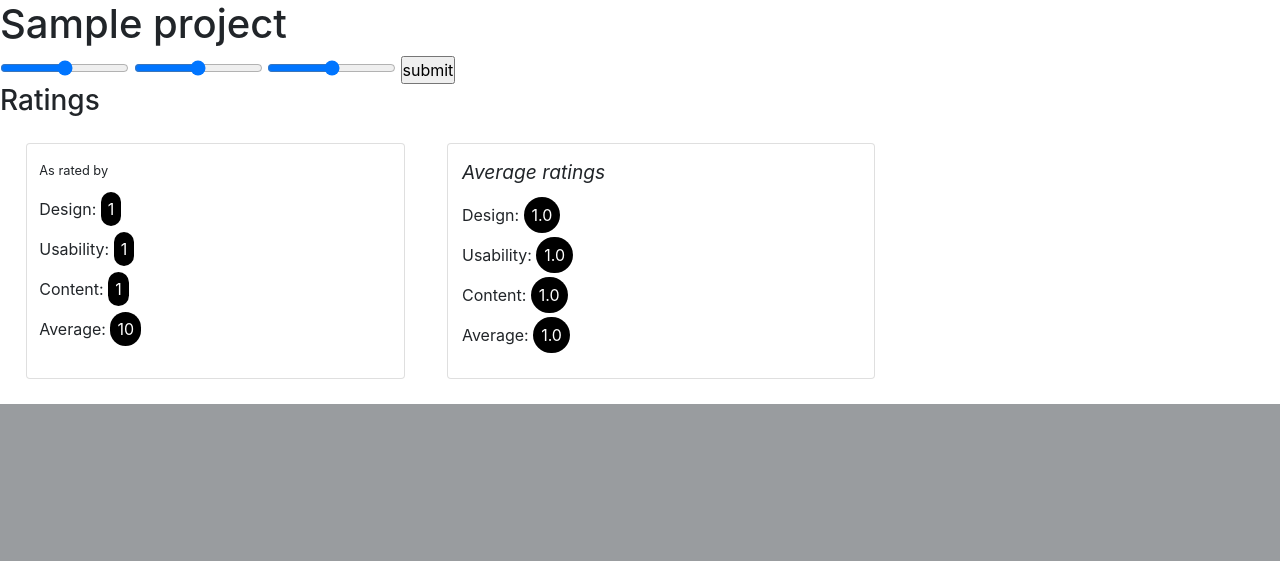
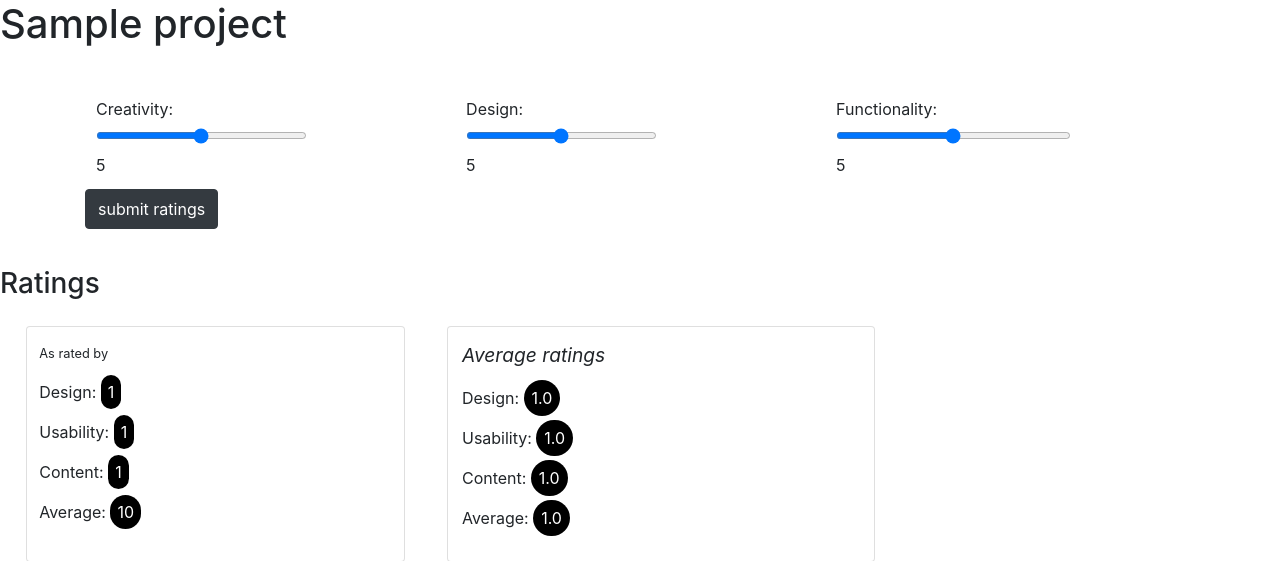
Before and after one commit to dancan-sandys/awwards, a Django app: page /project/single/1 in a window 1280 px wide. Shown: the part 616-1177 px from the top of the page. Before the commit the page ends 1020 px from the top, so only its background shows below. Run offline with Django 3.2, Linux system fonts and the light colour scheme; a user stored in the database is signed in; tables that the repository leaves empty hold one stand-in row (values such as "Sample post"); some libraries are stand-ins or nearby versions.

Commit message:
style the ratings form

```diff
--- a/awward/static/css/project.css
+++ b/awward/static/css/project.css
@@ -21,3 +21,40 @@
     border-radius: 24px;
     background-color: black;
 }
+
+.input{
+    width:90%;
+    margin: 1%;
+    position: relative;
+}
+
+.slider{
+    width: 100%;
+    height: 7px;
+    outline: none;
+    border-radius: 3px;
+
+}
+
+.slider ::-webkit-slider-thumb{
+    -webkit-appearance: none;
+    width: 48px;
+    cursor: pointer;
+    z-index: 3;
+    position: relative;
+}
+
+.form{
+    display: flex;
+    flex-direction: row;
+}
+
+form{
+    margin: 3%;
+}
+
+.btn{
+    text-align: center;
+    align-items: center;
+    height: 5vh;
+}
--- a/awward/templates/projects/one.html
+++ b/awward/templates/projects/one.html
@@ -11,13 +11,47 @@
 </div>
 <h1>{{project.Title}}</h1>
 
-<form action="" method="POST">
+<form action="" class="container" method="POST">
     {%csrf_token%}
-    <input type="range" name="creativity" id="">
-    <input type="range" name="design" id="">
-    <input type="range" name="functionality" id="">
+    <div class="form">
 
-    <input type="submit" value="submit">
+        <div class="input">
+            <label for="creativity">Creativity:
+                <input type="range" min="0" max="10" name="creativity" class="slider" id="creativity">
+            </label>
+            <div class="selector">
+                <div class="selectvalue" id="creativityvalue">
+
+                </div>
+            </div>
+
+        </div>
+
+        <div class="input">
+            <label for="Design">Design:
+                <input type="range" min="0" max="10" name="design" class="slider" id="design">
+            </label>
+            <div class="selector">
+                <div class="selectvalue" id="designvalue">
+
+                </div>
+            </div>
+
+        </div>
+
+        <div class="input">
+            <label for="functionality">Functionality:
+                <input type="range" min="0" max="10" name="functionality" class="slider" id="functionality">
+            </label>
+            <div class="selector">
+                <div class="selectvalue" id="functionalityvalue">
+
+                </div>
+            </div>
+        </div>
+    </div>
+
+    <input type="submit" class="btn btn-dark" value="submit ratings">
 
 </form>
 
@@ -30,19 +64,19 @@
     <div class="rating card">
         <p><small>As rated by <em>{{rating.Rater.name}}</em></small></p>
         <p>
-           Design: <span class="rate">{{rating.Design}}</span>
+            Design: <span class="rate">{{rating.Design}}</span>
         </p>
 
         <p>
-            Usability: <span class="rate" >{{rating.Usability}}</span>
+            Usability: <span class="rate">{{rating.Usability}}</span>
         </p>
 
         <p>
-            Content: <span class="rate" >{{rating.Content}}</span>
+            Content: <span class="rate">{{rating.Content}}</span>
         </p>
 
         <p>
-            Average: <span class="rate" >{{rating.Average}}</span>
+            Average: <span class="rate">{{rating.Average}}</span>
         </p>
 
     </div>
@@ -51,26 +85,56 @@
     <div class="rating card">
         <p> <big> <em> Average ratings</em></big></p>
         <p>
-           Design: <span class="rate">{{rates.0}}</span>
+            Design: <span class="rate">{{rates.0}}</span>
         </p>
 
         <p>
-            Usability: <span class="rate" >{{rates.1}}</span>
+            Usability: <span class="rate">{{rates.1}}</span>
         </p>
 
         <p>
-            Content: <span class="rate" >{{rates.2}}</span>
+            Content: <span class="rate">{{rates.2}}</span>
         </p>
 
         <p>
-            Average: <span class="rate" >{{rates.3}}</span>
+            Average: <span class="rate">{{rates.3}}</span>
         </p>
 
     </div>
 
 </div>
 
+{%block scripts%}
+<script>
+
+    var creativity = document.getElementById("creativity");
+    var creativityvalue = document.getElementById("creativityvalue");
+    creativityvalue.innerHTML = creativity.value
+
+    creativity.oninput = function () {
+        creativityvalue.innerHTML = this.value
+    }
+
+    var design = document.getElementById("design");
+    var designvalue = document.getElementById("designvalue");
+    designvalue.innerHTML = design.value
+    design.oninput = function () {
+        designvalue.innerHTML = this.value
+    }
+
+    var functionality = document.getElementById("functionality");
+    var functionalityvalue = document.getElementById("functionalityvalue");
+    functionalityvalue.innerHTML = functionality.value
+    functionality.oninput = function () {
+        functionalityvalue.innerHTML = this.value
+    }
 
 
 
+</script>
+
+
 {%endblock%}
+
+
+{%endblock%}
```
Also changed, not shown: awward/views.py (+5 -5 lines), awward/templates/profile/home.html (line endings or trailing spaces).
